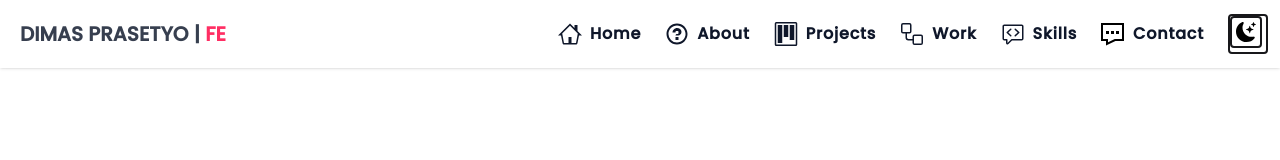
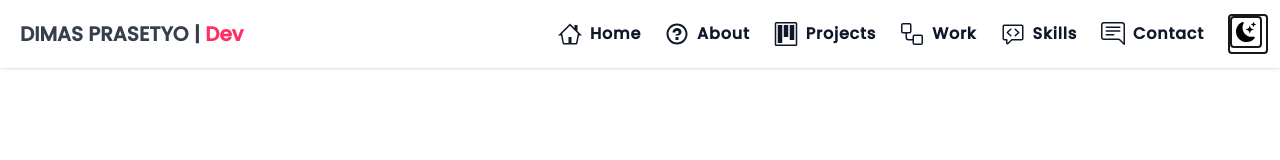
Before and after one commit to DSQL-MONGKEY/Dportfolio-v1, a React (Vite) app: page / in a window 1280 px wide. Shown: the top 160 px of the page. Built offline with nearby package versions, Linux system fonts and the light colour scheme.

Commit message:
chore<Navbar, constants>: change icons

```diff
--- a/src/components/Navbar.tsx
+++ b/src/components/Navbar.tsx
@@ -25,14 +25,14 @@ const Navbar = ({ darkTheme, setDarkTheme }: Props) => {
                   <span className="dark:text-white">
                      |
                   </span> &nbsp;
-                  <span className="text-[#FF2E63]">FE</span>
+                  <span className="text-[#FF2E63]">Dev</span>
                </p>
 
                {/* List Navbar */}
                <ul className="sm:flex hidden justify-end flex-grow justify- items-center gap-4 mr-5 font-poppins text-slate-900 dark:text-[#EAEAEA] font-bold tracking-wider">
                   {navLinks.map(nav => (
                      <li key={nav.title} className="p-1">
-                       <a href={`#${nav.id}`} className="flex gap-2">
+                        <a href={`#${nav.id}`} className="flex gap-2">
                            <span className="text-2xl">
                               {nav.icon}
                            </span>
@@ -62,7 +62,7 @@ const Navbar = ({ darkTheme, setDarkTheme }: Props) => {
                         <ul className={`flex flex-col  gap-4 font-poppins text-slate-900 dark:text-[#EAEAEA] font-bold tracking-wider`}>
                            {navLinks.map(nav => (
                               <li key={nav.title} className="flex justify-start p-1">
-                                 <a href={`#${nav.id}`} className="flex gap-4">
+                                 <a href={`#${nav.id}`} className="flex gap-3 items-center justify-center">
                                     <span>
                                        {nav.icon}
                                     </span>
--- a/src/constants/constants.tsx
+++ b/src/constants/constants.tsx
@@ -1,5 +1,5 @@
 import { GoHome, GoQuestion, GoProject, GoWorkflow, GoCodeReview } from "react-icons/go"
-import { GrContact } from "react-icons/gr"
+import { BsChatRightText } from "react-icons/bs"
 
 const navLinks = [
    {
@@ -30,7 +30,7 @@ const navLinks = [
    {
       id: 'contact',
       title: 'Contact',
-      icon: <GrContact/>
+      icon: <BsChatRightText/>
    },
 ]
 
```
